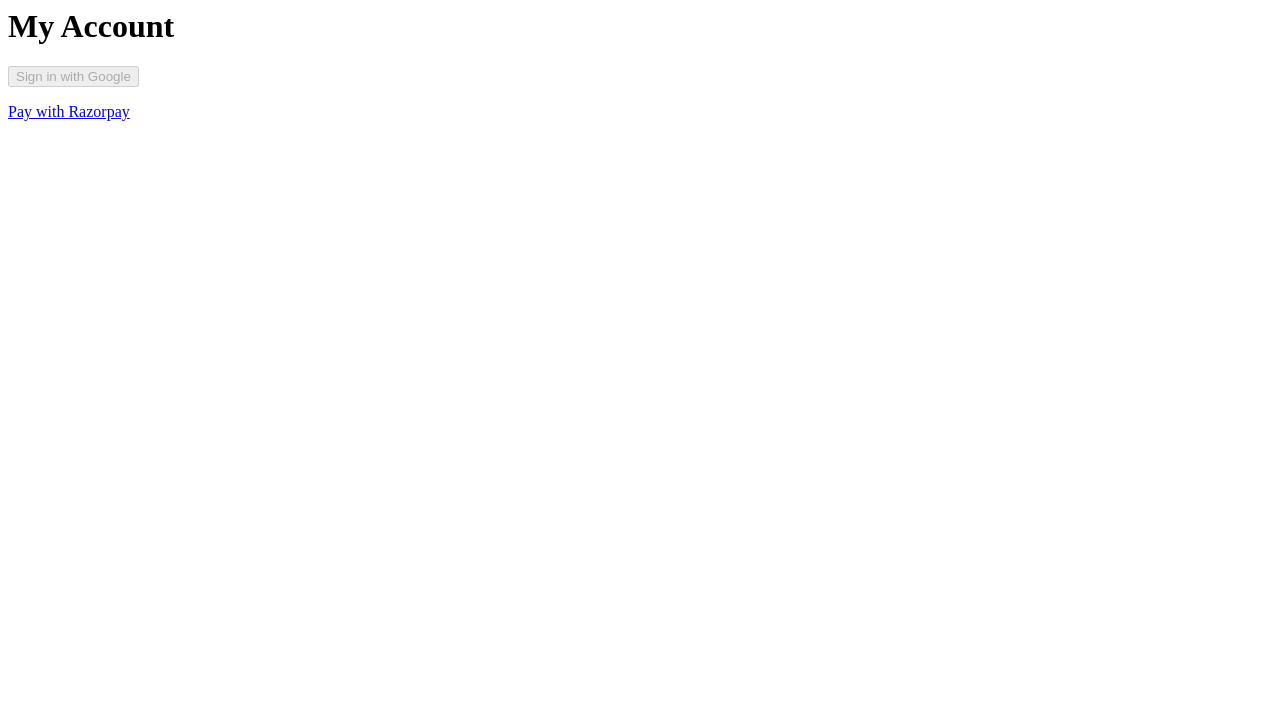
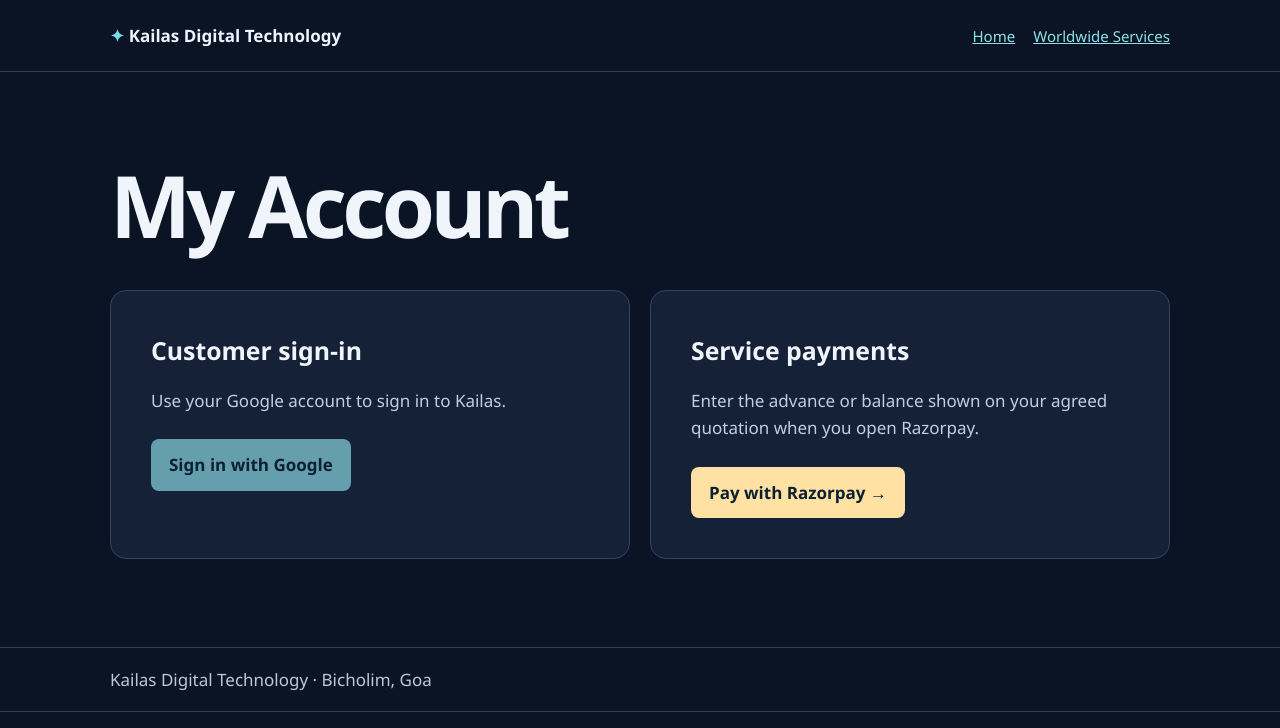
Before and after one commit to vakratuda/kailas.digital.technology, a plain HTML site: page my-account.html in a window 1280 px wide. Drawn offline with Linux system fonts and the light colour scheme; no server answers.

Commit message:
Add files via upload

```diff
--- a/my-account.html
+++ b/my-account.html
@@ -1,15 +1,47 @@
-<h1>My Account</h1>
-<button type="button" id="google-sign-in">Sign in with Google</button>
-<p><a href="https://rzp.io/rzp/bqRgm9Jq">Pay with Razorpay</a></p>
+<!doctype html>
+<html lang="en">
+<head>
+<meta charset="utf-8">
+<meta name="viewport" content="width=device-width, initial-scale=1">
+<title>My Account | Kailas Digital Technology</title>
+<style>
+* {box-sizing:border-box}
+body {margin:0; background:#0b1425; color:#eff5fa; font:17px/1.6 "Segoe UI",sans-serif}
+.wrap {width:min(1060px,90%);margin:auto}
+header, footer {border-bottom:1px solid #304057}
+header .wrap, nav {display:flex;align-items:center;gap:24px;flex-wrap:wrap}
+header .wrap {padding:22px 0;justify-content:space-between}
+a {color:#8de0ea}
+.brand {font-weight:750;text-decoration:none;color:#edf4ff}
+.brand span {color:#76dbe8}
+nav {gap:18px;font-size:.94rem}
+main {padding:clamp(38px,7vw,88px) 0}
+h1 {font-size:clamp(46px,7vw,86px);line-height:1.04;letter-spacing:-.055em;margin:0 0 40px}
+h2 {margin:0;font-size:1.55rem}
+.grid {display:grid;grid-template-columns:1fr 1fr;gap:20px}
+section {border:1px solid #33465e;border-radius:16px;background:#142137;padding:clamp(22px,4vw,40px);overflow-wrap:anywhere}
+section p {color:#c1cfde}
+.btn {display:inline-block;margin-top:8px;border:0;border-radius:8px;padding:12px 18px;background:#91e3ed;color:#0a2030;font:inherit;font-weight:650;text-decoration:none;cursor:pointer}
+.pay {background:#ffe1a4}
+button:disabled {opacity:.65}
+:focus-visible {outline:3px solid white;outline-offset:4px}
+footer {border-top:1px solid #304057;padding:18px 0;color:#b8c9d7}
+@media(max-width:700px){.grid{grid-template-columns:1fr}}
+</style>
+</head>
+<body>
+<header><div class="wrap"><a class="brand" href="./index.html"><span>✦</span> Kailas Digital Technology</a><nav aria-label="Main navigation"><a href="./index.html">Home</a><a href="./services.html">Worldwide Services</a></nav></div></header>
+<main class="wrap"><h1>My Account</h1><div class="grid">
+<section><h2>Customer sign-in</h2><p>Use your Google account to sign in to Kailas.</p>
+<button class="btn" type="button" id="google-sign-in" disabled>Sign in with Google</button>
+<noscript>Enable JavaScript to use Google sign-in.</noscript></section>
+<section><h2>Service payments</h2><p>Enter the advance or balance shown on your agreed quotation when you open Razorpay.</p>
+<a class="btn pay" href="https://rzp.io/rzp/bqRgm9Jq">Pay with Razorpay →</a></section>
+</div></main>
+<footer><div class="wrap">Kailas Digital Technology · Bicholim, Goa</div></footer>
 <script type="module">
-  // Import the functions you need from the SDKs you need
   import { initializeApp } from "https://www.gstatic.com/firebasejs/13.4.0/firebase-app.js";
-  import { getAnalytics } from "https://www.gstatic.com/firebasejs/13.4.0/firebase-analytics.js";
-  // TODO: Add SDKs for Firebase products that you want to use
-  // https://firebase.google.com/docs/web/setup#available-libraries
 
-  // Your web app's Firebase configuration
-  // For Firebase JS SDK v7.20.0 and later, measurementId is optional
   const firebaseConfig = {
     apiKey: "AIzaSyDp9tNljoRd02c9Osy_7aEpHk0iqt3imbA",
     authDomain: "kailas-digital-technplogy.firebaseapp.com",
@@ -20,7 +52,6 @@
     measurementId: "G-7JJC5G17HH"
   };
 
-  // Initialize Firebase
   const app = initializeApp(firebaseConfig);
  import {
   getAuth,
@@ -34,12 +65,12 @@ const auth = getAuth(app);
 const button = document.getElementById("google-sign-in");
 const status = document.createElement("p");
 status.setAttribute("role", "status");
-button.after(status);
+button.before(status);
 button.disabled = true;
 
 onAuthStateChanged(auth, (user) => {
   button.textContent = user ? "Sign out" : "Sign in with Google";
-  status.textContent = user ? `Signed in as ${user.email || user.displayName}` : "";
+  status.textContent = user ? `Signed in as ${user.email || user.displayName || "Kailas customer"}` : "";
   button.disabled = false;
 });
 
@@ -58,3 +89,5 @@ button.addEventListener("click", async () => {
   }
 });
 </script>
+</body>
+</html>
```
